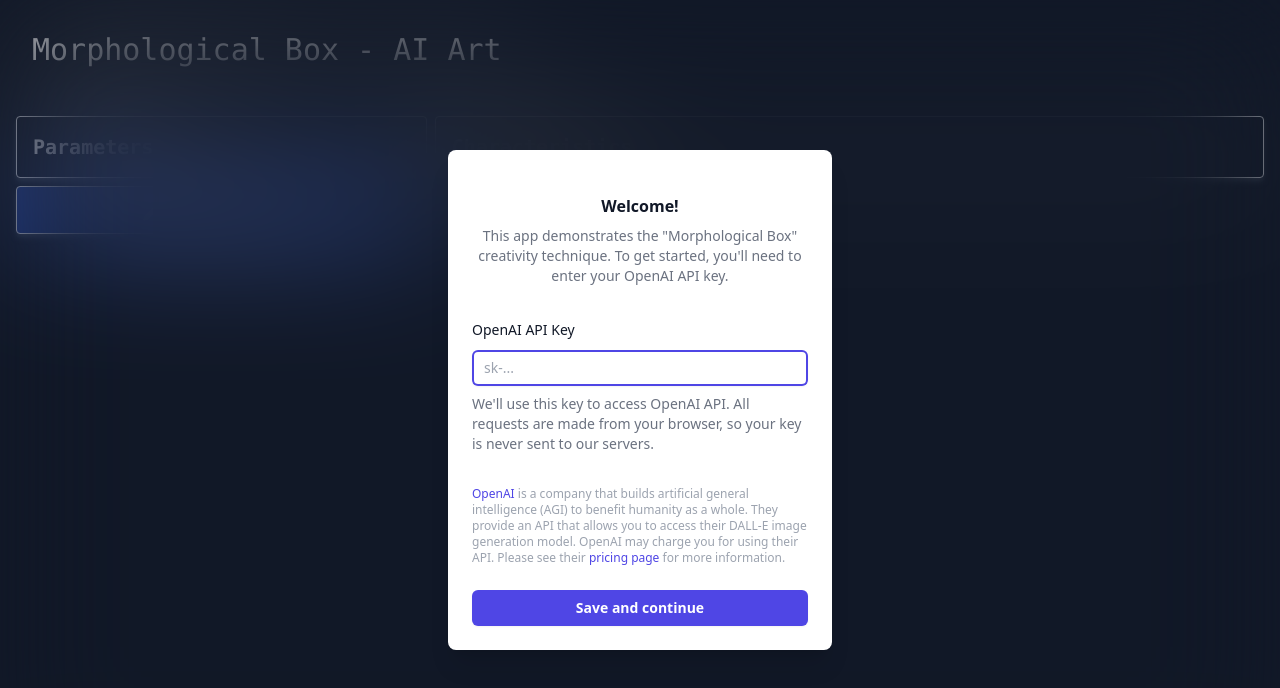
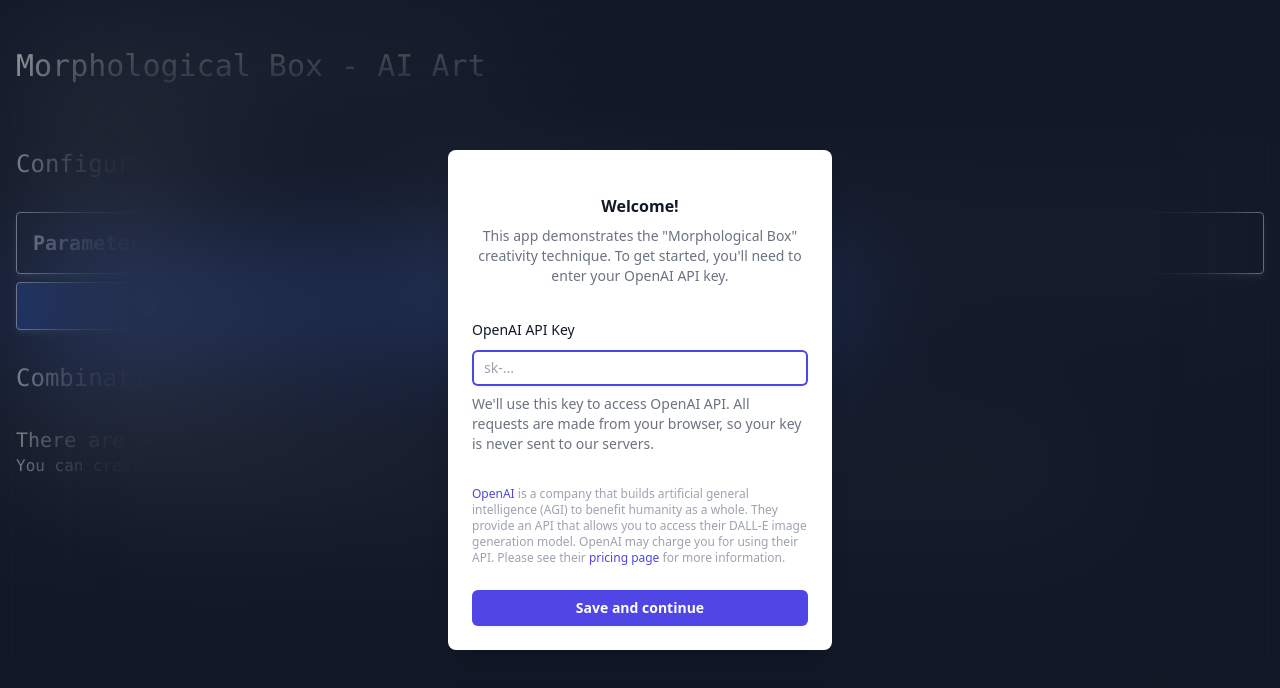
Before and after one commit to leonardstruck/morph-box-artist, a React (Vite) app: page / in a window 1280 px wide. Shown: the top 688 px of the page. Built offline with nearby package versions, Linux system fonts and the light colour scheme.

Commit message:
auto generate combinations

```diff
--- a/src/App.tsx
+++ b/src/App.tsx
@@ -2,6 +2,7 @@ import Onboarding from "./components/Onboarding";
 import useStore from "./store"
 import { QueryClient, QueryClientProvider } from "@tanstack/react-query";
 import Table from "./components/Table";
+import Combinations from "./components/Combinations";
 
 const queryClient = new QueryClient();
 
@@ -11,9 +12,14 @@ function App() {
   return (
     <QueryClientProvider client={queryClient}>
       <Onboarding open={!apiKey} />
-      <h1 className="p-8 text-3xl text-white font-mono">Morphological Box - AI Art</h1>
       <div className="container mx-auto p-4">
+        <h1 className="py-8 text-3xl text-white font-mono">Morphological Box - AI Art</h1>
+        <h1 className="py-8 text-2xl text-white font-mono">Configuration</h1>
+
         <Table />
+        <h1 className="py-8 text-2xl text-white font-mono">Combinations</h1>
+
+        <Combinations />
       </div>
     </QueryClientProvider>
   )
--- /dev/null
+++ b/src/components/Combinations.tsx
@@ -0,0 +1,47 @@
+import useStore from "../store";
+import { TrashIcon } from "@heroicons/react/24/solid";
+import type { Characteristic as CharacteristicT } from "../store";
+import { useAutoAnimate } from "@formkit/auto-animate/react";
+
+const Combinations = () => {
+    const { combinations, removeCombination } = useStore();
+    const [parent] = useAutoAnimate();
+
+    if (combinations.length == 0) {
+        return <div className="text-white font-mono">
+            <h1 className="text-xl">There are no combinations so far...</h1>
+            You can create combinations by selecting the desired characteristics in the table or use the "Generate" button.
+        </div>
+    }
+
+    return (
+        <div className="space-y-2" ref={parent}>
+            {combinations.map((combination, index) => {
+                return (
+                    <div key={combination.id} className="flex">
+                        <div className="flex flex-wrap items-center gap-2 w-full">
+                            {
+                                combination.characteristics.map((characteristic, index) => {
+                                    return (
+                                        <Characteristic key={characteristic.id} characteristic={characteristic} />
+                                    )
+                                })
+                            }
+                        </div>
+                        <TrashIcon className="w-4 cursor-pointer text-white" onClick={() => removeCombination(combination.id)} />
+                    </div>
+                )
+            })}
+        </div>
+    );
+}
+
+const Characteristic = ({ characteristic }: { characteristic: CharacteristicT }) => {
+    return (
+        <div className="flex items-center gap-2 text-white border p-2 rounded">
+            <div className="text-sm">{characteristic.name}</div>
+        </div>
+    )
+}
+
+export default Combinations;
--- a/src/components/Table.tsx
+++ b/src/components/Table.tsx
@@ -1,6 +1,6 @@
 import clsx from "clsx";
 import { useEffect, useRef, useState } from "react";
-import { CheckIcon, XMarkIcon, PlusCircleIcon, TrashIcon, PencilIcon } from "@heroicons/react/24/solid"
+import { CheckIcon, XMarkIcon, PlusCircleIcon, TrashIcon, PencilIcon, Cog6ToothIcon } from "@heroicons/react/24/solid"
 import { useAutoAnimate } from "@formkit/auto-animate/react"
 
 import useStore, { Characteristic } from "../store";
@@ -45,12 +45,13 @@ const Table = () => {
                 )}
                 {editMode && <AddParameter />}
                 <EditMode />
+                {!editMode && <GenerateCombination />}
             </div>
         </div>
     )
 }
 
-const Box = ({ children, colSpan, primary }: { children: React.ReactNode, colSpan?: 2 | 4, primary?: boolean }) => {
+export const Box = ({ children, colSpan, primary }: { children: React.ReactNode, colSpan?: 2 | 4, primary?: boolean }) => {
     return (
         <div className={clsx(colSpan == 4 && "col-span-4", colSpan == 2 || !colSpan && "col-span-2", !primary ? "bg-gray-800 text-sm" : "text-xl", "min-h-12 border rounded flex items-center shadow-md shadow-gray-700 font-bold font-mono cursor-default p-4 max-h-fit")}>
             {children}
@@ -65,6 +66,17 @@ const EditMode = () => {
             onClick={() => setEditMode(!editMode)}
             className={clsx("col-span-2 h-12 border rounded flex justify-center items-center shadow-md shadow-gray-700 font-bold text-sm font-mono", editMode ? "bg-emerald-900 hover:bg-green-900" : "bg-blue-900 hover:bg-blue-700", "cursor-pointer")}>
             <span className="flex gap-2 items-center"><div className="w-6 h-6"><PencilIcon /></div>{editMode ? "Exit" : "Enter"} Edit Mode</span>
+        </div>
+    );
+}
+
+const GenerateCombination = () => {
+    const { generateCombination } = useStore();
+    return (
+        <div
+            onClick={() => generateCombination()}
+            className={clsx("col-span-2 h-12 border rounded flex justify-center items-center shadow-md shadow-gray-700 font-bold text-sm font-mon bg-blue-900 hover:bg-blue-700 cursor-pointer")}>
+            <span className="flex gap-2 items-center"><div className="w-6 h-6"><Cog6ToothIcon /></div>Generate Combination</span>
         </div>
     );
 }
--- a/src/store.ts
+++ b/src/store.ts
@@ -1,5 +1,7 @@
 import { create } from "zustand";
 import { persist } from "zustand/middleware";
+
+import { v4 as uuid } from "uuid";
 
 
 export type Parameter = {
@@ -13,6 +15,12 @@ export type Characteristic = {
     parameterId: string;
     name: string;
 };
+
+export type Combination = {
+    id: string;
+    characteristics: Characteristic[];
+    generatedUrl?: string;
+}
 
 export interface Store {
     apiKey?: string;
@@ -34,6 +42,11 @@ export interface Store {
 
     editMode: boolean;
     setEditMode: (editMode: boolean) => void;
+
+    combinations: Combination[];
+    addCombination: (combination: Combination) => void;
+    removeCombination: (combinationId: string) => void;
+    generateCombination: () => void;
 }
 
 const useStore = create(
@@ -97,6 +110,47 @@ const useStore = create(
 
             editMode: false,
             setEditMode: (editMode: boolean) => set({ editMode }),
+
+            combinations: [],
+            addCombination: (combination: Combination) => {
+                const combinations = get().combinations;
+                combinations.push(combination);
+                set({ combinations });
+            },
+
+            removeCombination: (combinationId: string) => {
+                const combinations = get().combinations;
+                const index = combinations.findIndex((combination) => combination.id === combinationId);
+                if (index !== -1) {
+                    combinations.splice(index, 1);
+                    set({ combinations });
+                }
+            },
+
+            generateCombination: () => {
+                const combinations = get().combinations;
+                const parameters = get().parameters;
+                const characteristics = get().characteristics;
+
+                // get a random characteristic from each parameter
+                const randomCharacteristics = parameters.map((parameter) => {
+                    const parameterCharacteristics = characteristics.filter((characteristic) => characteristic.parameterId === parameter.id);
+                    const randomIndex = Math.floor(Math.random() * parameterCharacteristics.length);
+                    return parameterCharacteristics[randomIndex];
+                });
+
+                if (randomCharacteristics.length === 0) return;
+
+                // generate a combination
+                const combination: Combination = {
+                    id: uuid(),
+                    characteristics: randomCharacteristics,
+                };
+
+                // add the combination to the list
+                combinations.push(combination);
+                set({ combinations });
+            }
         }),
         {
             name: "store",
```
